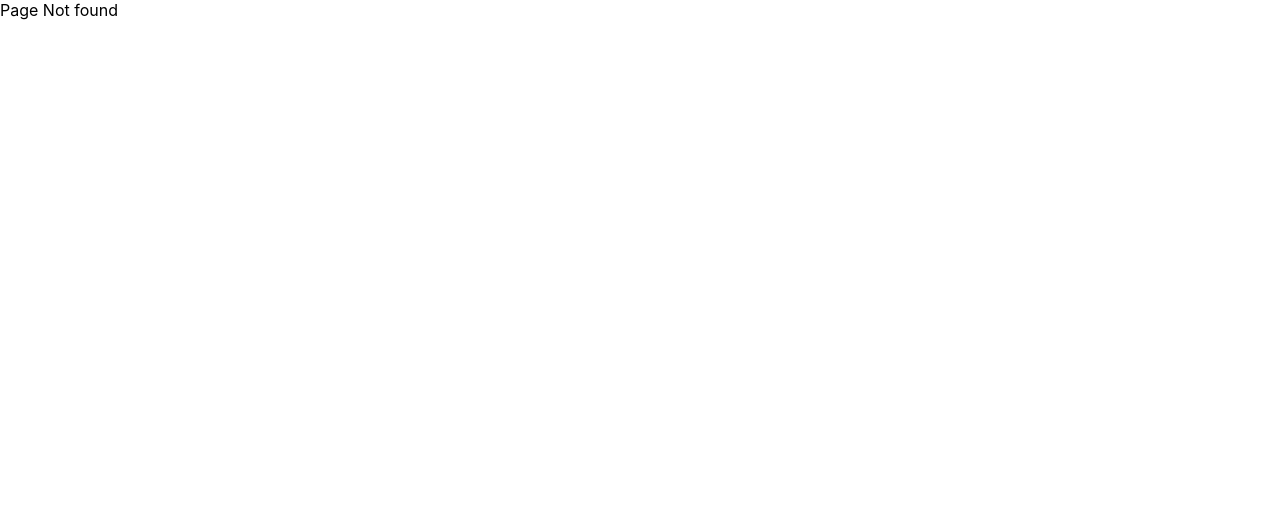
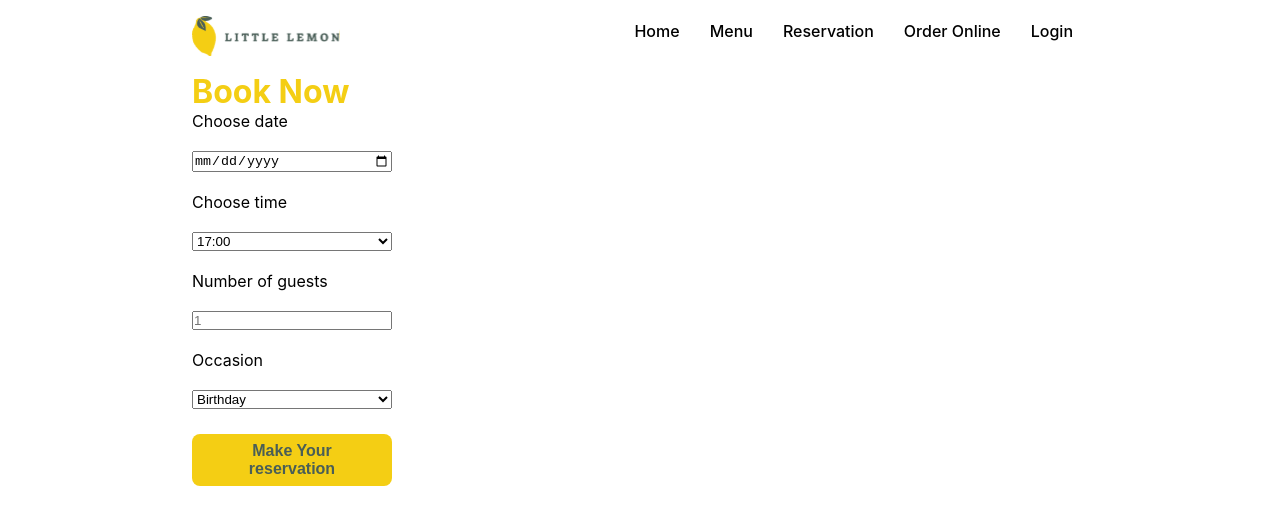
Before and after one commit to MoFathy/little-lemon, a React (Create React App) app: page /reservation in a window 1280 px wide. Before the commit this address had no page. Shown: the top 524 px of the page. Built offline with nearby package versions, Linux system fonts and the light colour scheme.

Commit message:
add api functions

```diff
--- a/public/index.html
+++ b/public/index.html
@@ -25,6 +25,8 @@
       Learn how to configure a non-root public URL by running `npm run build`.
     -->
     <title>little lemon</title>
+    <script src="https://raw.githubusercontent.com/Meta-Front-End-Developer-PC/capstone/master/api.js"></script>
+
   </head>
   <body>
     <noscript>You need to enable JavaScript to run this app.</noscript>
@@ -41,3 +43,31 @@
     -->
   </body>
 </html>
+<script>
+  const seededRandom = function (seed) {
+      var m = 2**35 - 31;
+      var a = 185852;
+      var s = seed % m;
+      return function () {
+          return (s = s * a % m) / m;
+      };
+  }
+
+  function fetchAPI(date) {
+      let result = [];
+      let random = seededRandom(date.getDate());
+
+      for(let i = 17; i <= 23; i++) {
+          if(random() < 0.5) {
+              result.push(i + ':00');
+          }
+          if(random() < 0.5) {
+              result.push(i + ':30');
+          }
+      }
+      return result;
+  };
+  function submitAPI(formData) {
+      return true;
+  };
+</script>
--- a/src/App.js
+++ b/src/App.js
@@ -1,17 +1,20 @@
 import { Route, Routes } from 'react-router-dom';
 import './App.css';
+import ConfirmedBooking from './pages/ConfirmedBooking';
 import Home from './pages/Home';
 import Menu from './pages/Menu';
 import NoMatch from './pages/NoMatch';
+import {Reservation} from './pages/Reservation';
 
 function App() {
   return (
-    <Routes>
-        <Route path="/" element={<Home />} />
-        <Route path="/menu" element={<Menu />} />
-        <Route path="*" element={<NoMatch />} />
-      {/*<Route path="/about" element={<About />} /> */}
-    </Routes>
+      <Routes>
+          <Route path="/" element={<Home />} />
+          <Route path="/menu" element={<Menu />} />
+          <Route path="/booking-confirmation" element={<ConfirmedBooking />} />
+          <Route path="*" element={<NoMatch />} />
+        <Route path="/reservation" element={<Reservation />} />
+      </Routes>
   );
 }
 export default App;
--- a/src/assets/css/heroSection.css
+++ b/src/assets/css/heroSection.css
@@ -34,5 +34,5 @@ h3{
     margin-bottom: -20%;
     border-radius: 2%;
     display: flex;
-    justify-content: end;
+    justify-content: flex-end;
 }
--- /dev/null
+++ b/src/components/BookingForm.js
@@ -0,0 +1,30 @@
+import React from 'react'
+import Button from './button'
+
+function BookingForm(props) {
+  console.log(props);
+
+  return (
+    <>
+    <h1>Book Now</h1>
+    <form style={{display: "grid", maxWidth: "200px", gap: "20px"}}>
+        <label htmlFor="res-date">Choose date</label>
+        <input type="date" id="res-date" value={props.data?.date} onChange={(e)=> {props.onUpdateDate(e.target.value)}}/>
+        <label htmlFor="res-time">Choose time</label>
+        <select id="res-time " value={props.data?.resTime} onChange={(e)=> {props.onValueChanged({resTime: e.target.value,...props.data});}}>
+            {props.availableTimes?.map((time) =><option key={time} value={time}>{time}</option>)}
+        </select>
+        <label htmlFor="guests" >Number of guests</label>
+        <input type="number" placeholder="1" min="1" max="10" id="guests" onChange={(e)=> {props.onValueChanged({guests: e.target.value,...props.data})}}/>
+        <label htmlFor="occasion">Occasion</label>
+        <select id="occasion" value={props.data?.occasion} onChange={(e)=> {props.onValueChanged({occasion: e.target.value,...props.data})}}>
+            <option value={"birthday"}>Birthday</option>
+            <option value={"anniversary"}>Anniversary</option>
+        </select>
+       <Button onClick={props.onFormSubmit}>Make Your reservation</Button>
+    </form>
+    </>
+  )
+}
+
+export default BookingForm
--- a/src/components/button.js
+++ b/src/components/button.js
@@ -3,7 +3,7 @@ import '../assets/css/button.css';
 
 const Button = props => {
   return (
-    <button>{props.children}</button>
+    <button onClick={props.onClick}>{props.children}</button>
   )
 }
 
--- /dev/null
+++ b/src/pages/ConfirmedBooking.js
@@ -0,0 +1,12 @@
+import React from 'react'
+import Layout from '../components/Layout'
+
+function ConfirmedBooking() {
+  return (
+    <Layout>
+        <div style={{margin: "auto"}}>Booking confirmed</div>
+    </Layout>
+  )
+}
+
+export default ConfirmedBooking
--- /dev/null
+++ b/src/pages/Reservation.js
@@ -0,0 +1,60 @@
+import React, { useEffect, useReducer, useState } from 'react'
+import { useNavigate } from 'react-router-dom';
+import BookingForm from '../components/BookingForm'
+import Layout from '../components/Layout'
+
+function updateTimes(state, action){
+  if (action.type === 'initializeTimes') {
+    console.log(action.payload);
+    return action.payload;
+  }else{
+    let times =  window.fetchAPI(new Date(action.payload));
+    console.log(times);
+    return times;
+  }
+}
+
+function Reservation() {
+  const [availableTimes, dispatch] = useReducer(updateTimes, [])
+  const [state, setState] =  useState({date: "",resTime:"",guests:1,occasion:""});
+  const navigate = useNavigate();
+
+  function initializeTimes() {
+      let date = new Date();
+      let times =  window.fetchAPI(date);
+      dispatch({ type: 'initializeTimes',payload:  times});
+  }
+
+  useEffect(() => {
+    initializeTimes()
+    return () => {};
+  }, []);
+
+  function submitForm(){
+    let data = window.submitAPI(state);
+    if(data) navigate("/booking-confirmation");
+  }
+  // useEffect(() => {
+  //   fetch('',{
+  //     method: 'POST',
+  //     body: state
+  //   }).then(response => response.json()).then(data => setState())
+  //   return () => {};
+  // });
+
+  return (
+    <Layout>
+        <main className='container'>
+            <BookingForm
+              availableTimes={availableTimes}
+              data={state}
+              onValueChanged={(value)=>{setState(value);}}
+              onUpdateDate={(value)=>{dispatch({type: "updateDate",payload: value});setState({...state,date:value})}}
+              onFormSubmit={submitForm}
+            ></BookingForm>
+        </main>
+    </Layout>
+  )
+}
+
+export {Reservation, updateTimes}
```
Also changed, not shown: 2 other files (tests, documents, lock files or other folders).
